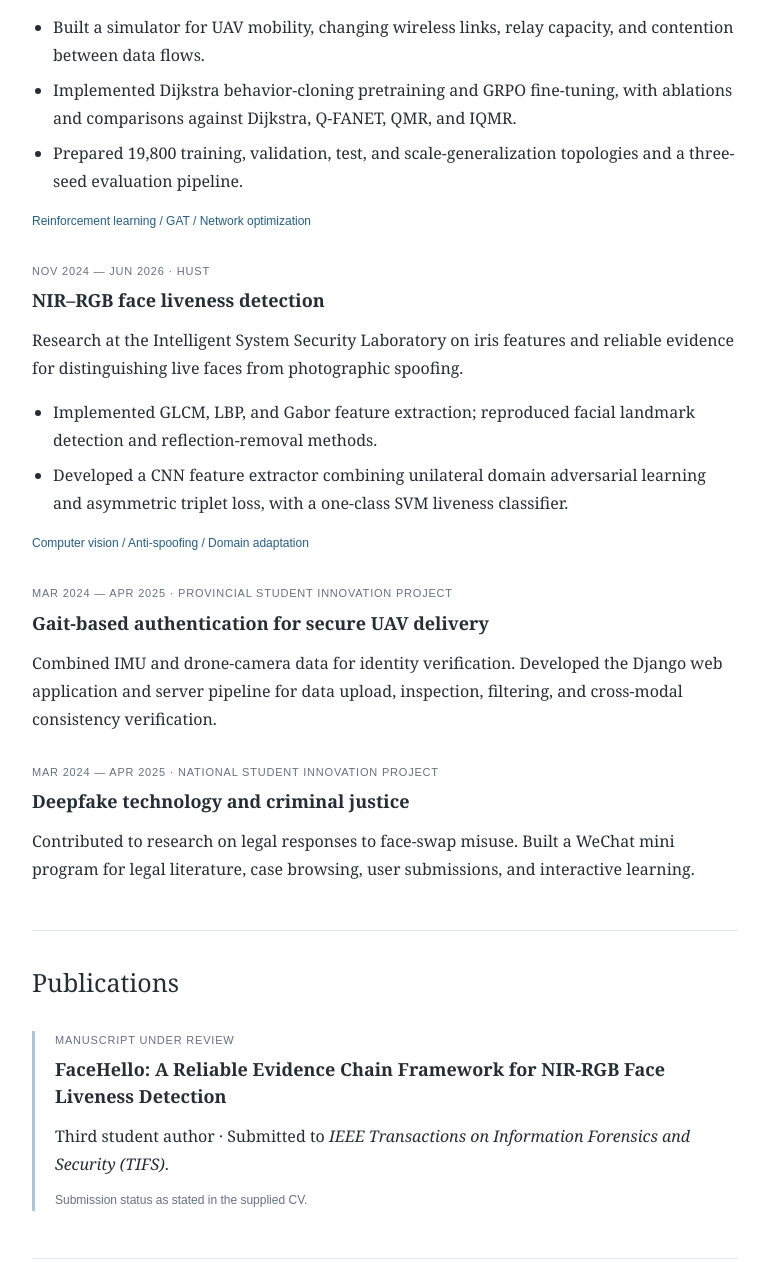
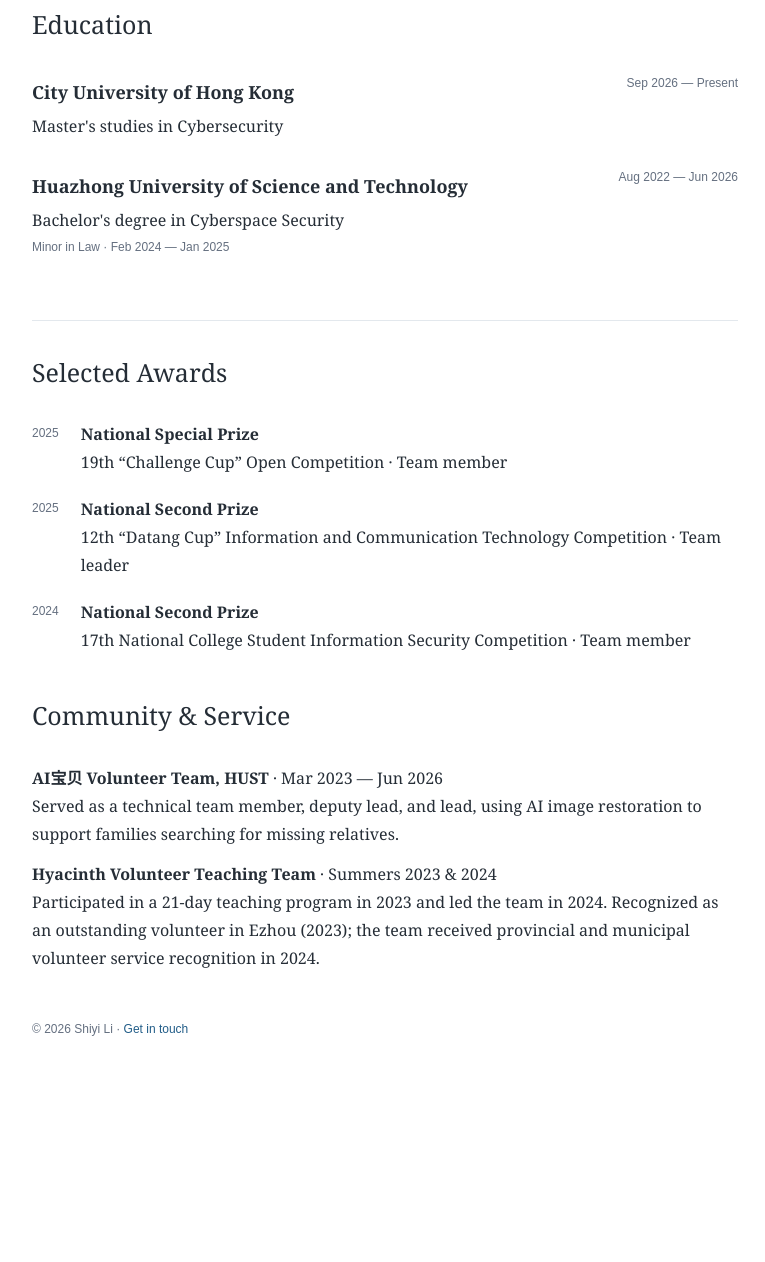
Before and after one commit to xiaolizi33/xiaolizi33.github.io, a plain HTML site: page index.html in a window 1280 px wide. Shown: the part 798-2060 px from the top of the page, without its empty margins (416-1181 px from the left). After the commit the page ends 1922 px from the top, so only its background shows below. Drawn offline with Linux system fonts and the light colour scheme.

Commit message:
Simplify academic homepage sections and awards

```diff
--- a/index.html
+++ b/index.html
@@ -13,7 +13,7 @@
 <p class="role">Postgraduate Student<br>Cybersecurity</p>
 <p>City University of<br>Hong Kong</p>
 <a class="email" href="mailto:sli943-c@my.cityu.edu.hk">sli943-c@my.cityu.edu.hk</a>
-<nav aria-label="Main navigation"><a href="#about">About</a><a href="#research">Research</a><a href="#publications">Publications</a><a href="#education">Education</a><a href="#experience">Experience</a><a href="#awards">Awards & Service</a></nav>
+<nav aria-label="Main navigation"><a href="#about">About</a><a href="#publications">Publications</a><a href="#education">Education</a><a href="#awards">Awards & Service</a></nav>
 <div class="sidebar-note">Cybersecurity · Machine Learning<br>Multi-agent Systems</div>
 </aside>
 <main>
@@ -23,16 +23,9 @@
 <p>I am a remote research assistant at the <strong>Institute of Automation, Chinese Academy of Sciences</strong>, working on multi-agent deep reinforcement learning for routing in dynamic UAV networks. My previous research focused on face liveness detection and biometric authentication.</p>
 <div class="interests"><span>Multi-agent reinforcement learning</span><span>Graph neural networks</span><span>Biometric security</span><span>LLM applications</span></div>
 </section>
-<section id="research"><h2>Research & Projects</h2>
-<article><div class="meta">JUN 2026 — PRESENT · CASIA · REMOTE</div><h3>Learning to route in dynamic UAV networks</h3><p>End-to-end multi-flow routing with graph attention networks, PARCO parallel autoregressive decoding, and GRPO policy optimization.</p><ul><li>Built a simulator for UAV mobility, changing wireless links, relay capacity, and contention between data flows.</li><li>Implemented Dijkstra behavior-cloning pretraining and GRPO fine-tuning, with ablations and comparisons against Dijkstra, Q-FANET, QMR, and IQMR.</li><li>Prepared 19,800 training, validation, test, and scale-generalization topologies and a three-seed evaluation pipeline.</li></ul><div class="tags">Reinforcement learning / GAT / Network optimization</div></article>
-<article><div class="meta">NOV 2024 — JUN 2026 · HUST</div><h3>NIR–RGB face liveness detection</h3><p>Research at the Intelligent System Security Laboratory on iris features and reliable evidence for distinguishing live faces from photographic spoofing.</p><ul><li>Implemented GLCM, LBP, and Gabor feature extraction; reproduced facial landmark detection and reflection-removal methods.</li><li>Developed a CNN feature extractor combining unilateral domain adversarial learning and asymmetric triplet loss, with a one-class SVM liveness classifier.</li></ul><div class="tags">Computer vision / Anti-spoofing / Domain adaptation</div></article>
-<article><div class="meta">MAR 2024 — APR 2025 · PROVINCIAL STUDENT INNOVATION PROJECT</div><h3>Gait-based authentication for secure UAV delivery</h3><p>Combined IMU and drone-camera data for identity verification. Developed the Django web application and server pipeline for data upload, inspection, filtering, and cross-modal consistency verification.</p></article>
-<article><div class="meta">MAR 2024 — APR 2025 · NATIONAL STUDENT INNOVATION PROJECT</div><h3>Deepfake technology and criminal justice</h3><p>Contributed to research on legal responses to face-swap misuse. Built a WeChat mini program for legal literature, case browsing, user submissions, and interactive learning.</p></article>
-</section>
-<section id="publications"><h2>Publications</h2><article class="paper"><div class="meta">MANUSCRIPT UNDER REVIEW</div><h3>FaceHello: A Reliable Evidence Chain Framework for NIR-RGB Face Liveness Detection</h3><p>Third student author · Submitted to <em>IEEE Transactions on Information Forensics and Security (TIFS)</em>.</p><p class="small">Submission status as stated in the supplied CV.</p></article></section>
+<section id="publications"><h2>Publications</h2><article class="paper"><h3>FaceHello: A Reliable Evidence Chain Framework for NIR-RGB Face Liveness Detection</h3><!-- Full author list pending confirmation from the author. --></article></section>
 <section id="education"><h2>Education</h2><div class="row"><div><h3>City University of Hong Kong</h3><p>Master's studies in Cybersecurity</p></div><time>Sep 2026 — Present</time></div><div class="row"><div><h3>Huazhong University of Science and Technology</h3><p>Bachelor's degree in Cyberspace Security</p><p class="small">Minor in Law · Feb 2024 — Jan 2025</p></div><time>Aug 2022 — Jun 2026</time></div></section>
-<section id="experience"><h2>Industry Experience</h2><article><div class="meta">JUN — SEP 2026</div><h3>AI Full-stack Developer <span>· 北京智增时代科技有限公司</span></h3><p>Developed a deployed LLM-based brand monitoring and content operations platform using Vue 3, TypeScript, Koa, and SQLite. Worked on multi-platform monitoring, account scheduling, failure recovery, RAG-grounded content generation, GEO scoring, and reporting.</p></article><article><div class="meta">JUL 2025</div><h3>Mobile Application Testing Researcher <span>· FiberHome–HUST Joint Laboratory</span></h3><p>Researched LLM-driven, goal-oriented Android testing, using Appium and generalizable prompts to connect language models with mobile application interactions.</p></article><article><div class="meta">JUL 2024 — JUN 2025</div><h3>Software Developer <span>· 武汉悟空游人工智能应用软件有限公司</span></h3><p>Built front-end features and API integrations for the deployed AI宝贝 WeChat mini program, supporting AI-assisted family reunification. Also developed HarmonyOS interfaces and interaction logic with ArkTS and ArkUI.</p></article></section>
-<section id="awards"><h2>Selected Awards</h2><ul class="awards"><li><time>2025</time><div><strong>National Special Prize</strong><br>19th “Challenge Cup” Open Competition · Team member</div></li><li><time>2025</time><div><strong>National Second Prize</strong><br>12th “Datang Cup” Information and Communication Technology Competition · Team leader</div></li><li><time>2024</time><div><strong>National Second Prize</strong><br>17th National College Student Information Security Competition · Team member</div></li><li><time>2024</time><div><strong>Hubei Provincial Second Prize</strong><br>China Undergraduate Mathematical Contest in Modeling · Team leader</div></li><li><time>2024</time><div><strong>Hubei Provincial Third Prize</strong><br>16th National College Student Mathematics Competition</div></li></ul><h2 class="service-title">Community & Service</h2><p><strong>AI宝贝 Volunteer Team, HUST</strong> · Mar 2023 — Jun 2026<br>Served as a technical team member, deputy lead, and lead, using AI image restoration to support families searching for missing relatives.</p><p><strong>Hyacinth Volunteer Teaching Team</strong> · Summers 2023 & 2024<br>Participated in a 21-day teaching program in 2023 and led the team in 2024. Recognized as an outstanding volunteer in Ezhou (2023); the team received provincial and municipal volunteer service recognition in 2024.</p></section>
+<section id="awards"><h2>Selected Awards</h2><ul class="awards"><li><time>2025</time><div><strong>National Special Prize</strong><br>19th “Challenge Cup” Open Competition · Team member</div></li><li><time>2025</time><div><strong>National Second Prize</strong><br>12th “Datang Cup” Information and Communication Technology Competition · Team leader</div></li><li><time>2024</time><div><strong>National Second Prize</strong><br>17th National College Student Information Security Competition · Team member</div></li></ul><h2 class="service-title">Community & Service</h2><p><strong>AI宝贝 Volunteer Team, HUST</strong> · Mar 2023 — Jun 2026<br>Served as a technical team member, deputy lead, and lead, using AI image restoration to support families searching for missing relatives.</p><p><strong>Hyacinth Volunteer Teaching Team</strong> · Summers 2023 & 2024<br>Participated in a 21-day teaching program in 2023 and led the team in 2024. Recognized as an outstanding volunteer in Ezhou (2023); the team received provincial and municipal volunteer service recognition in 2024.</p></section>
 <footer>© <span id="year">2026</span> Shiyi Li · <a href="mailto:sli943-c@my.cityu.edu.hk">Get in touch</a></footer>
 </main></div>
 </body></html>
```
